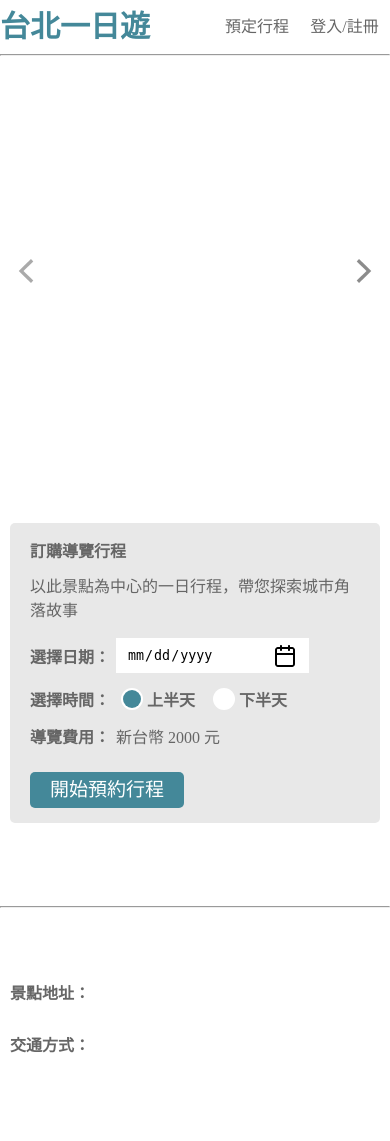
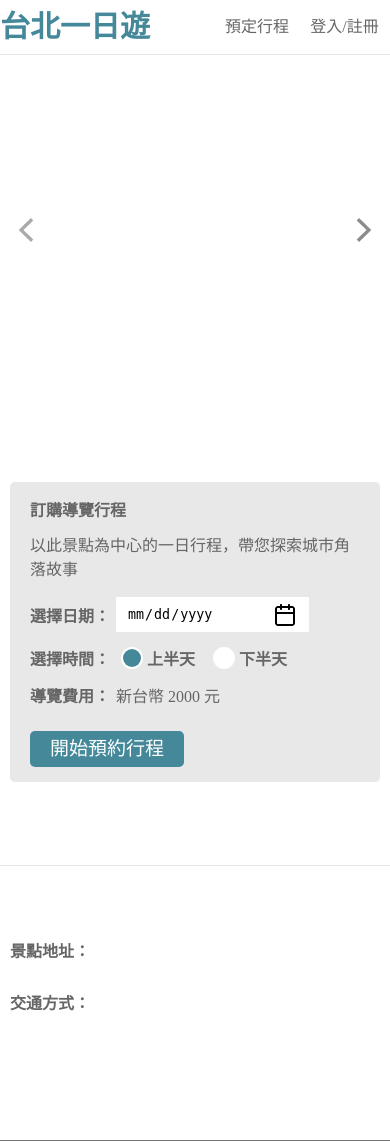
Before and after one commit to shaurair/taipei-day-trip, a Flask app: page /attraction/1 in a window 390 px wide. Shown: the top 1141 px of the page. Run offline with Flask 3, Linux system fonts and the light colour scheme; data that the repository does not hold is empty.

Commit message:
Modify some layouts
-adjust separator lines
-remove space between navigator and image in the mobile devices

```diff
--- a/general/style.css
+++ b/general/style.css
@@ -340,10 +340,11 @@ html,body {
 	white-space: pre;
 }
 /* for attraction.html */
-.separater {
+.separator {
 	margin-block: 0;
-	stroke-width: 1px;
-    stroke: var(--Gray-300, #E8E8E8);
+	height: 1px;
+	border: none;
+	background-color: var(--Gray-300, #E8E8E8);
 }
 #section-area {
 	display: flex;
@@ -547,6 +548,9 @@ input[type="date"]::-webkit-calendar-picker-indicator {
 	font-weight: 400;
 	line-height: 16px; /* 84.211% */
 }
+#section-separator {
+	width: 1200px;
+}
 #infors-area {
 	display: flex;
     justify-content: center;
@@ -670,6 +674,9 @@ input[type="date"]::-webkit-calendar-picker-indicator {
 	#profile {
 		width: 50%;
 	}
+	#section-separator {
+		width: 100%;
+	}
 	#infors {
 		width: 100%;
 	}
@@ -683,6 +690,7 @@ input[type="date"]::-webkit-calendar-picker-indicator {
 		height: auto;
 		gap: 20px;
 		padding: 0;
+		margin-top: 0;
 	}
 	#picture-current {
 		width: 100%;
--- a/templates/attraction.html
+++ b/templates/attraction.html
@@ -16,7 +16,7 @@
 				</div>
 			</div>
 		</div>
-		<hr class="separater"/>
+		<hr class="separator"/>
 		<div id="section-area">
 			<div id="section">
 				<div id="picture-current">
@@ -88,7 +88,7 @@
 				</div>
 			</div>
 		</div>
-		<hr class="separater"/>
+		<hr id="section-separator" class="separator"/>
 		<div id="infors-area">
 			<div id="infors">
 				<div id="description" class="infors-description"></div>
```
